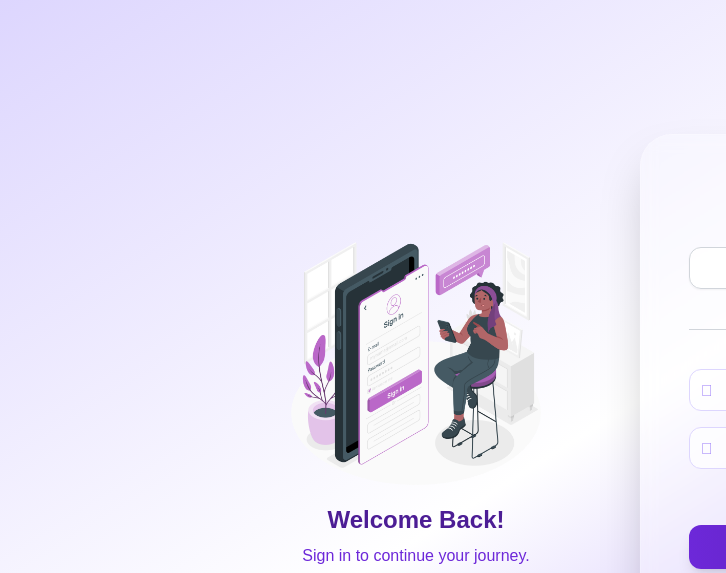
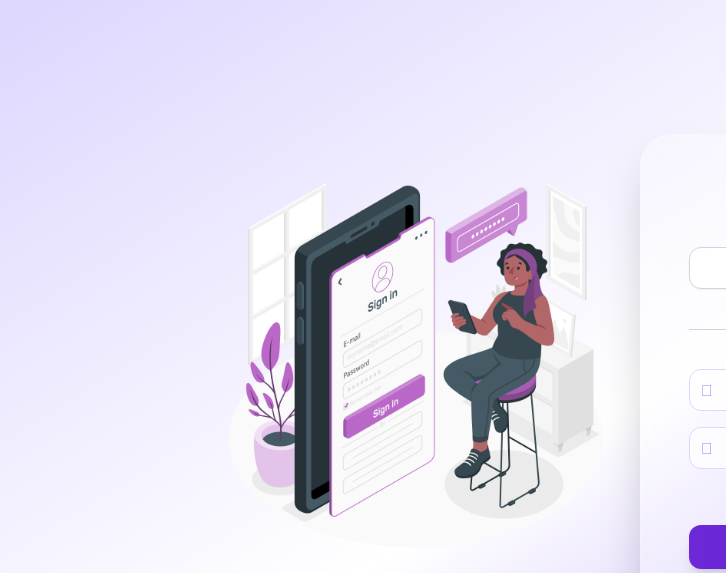
Before and after one commit to nada7harby/Verfiaction, a plain HTML site: page login.html in a window 1280 px wide. Shown: the top 573 px of the page, 0-726 px from the left. Drawn offline with nearby package versions, Linux system fonts and the light colour scheme; some icons are missing; a web font is replaced by a local one.

Commit message:
Update login.html

```diff
--- a/login.html
+++ b/login.html
@@ -25,7 +25,7 @@
         <!-- Left: Illustration (hidden on mobile) -->
         <div class="hidden md:flex flex-col items-center justify-center flex-1 h-full">
             <div class=" rounded-3xl  p-8 flex flex-col items-center ">
-                <img src="images/Sign-in-amico.png" alt="Sign in" class="w-64 h-64 object-contain mb-4 bg-transparent">
+                <img src="images/Sign-in-amico.png" alt="Sign in" class="w-89 h-89 object-contain mb-4 bg-transparent">
                 <h2 class="text-violet-900 text-2xl font-bold mb-2 text-center">Welcome Back!</h2>
                 <p class="text-violet-700 text-base text-center">Sign in to continue your journey.</p>
             </div>
```
